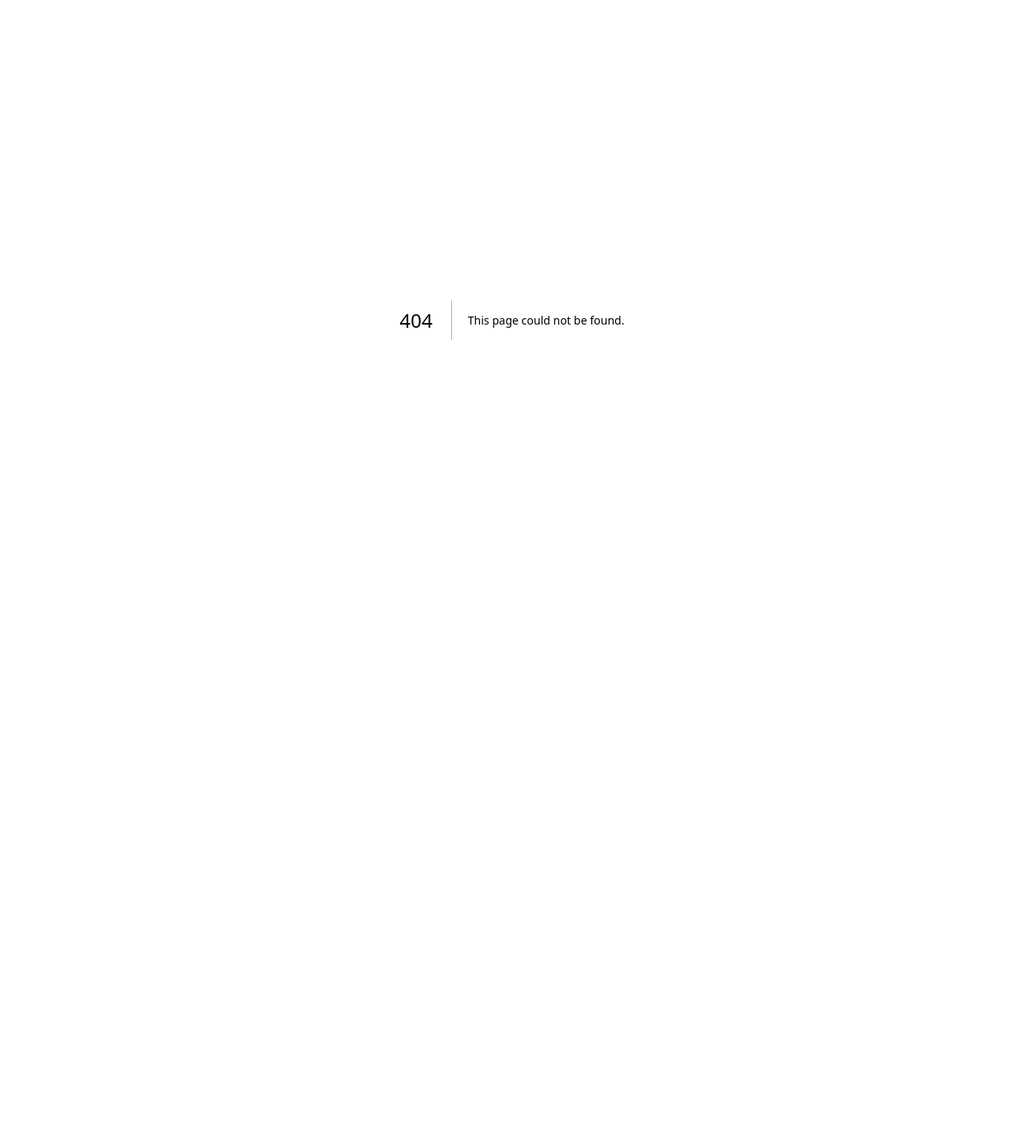
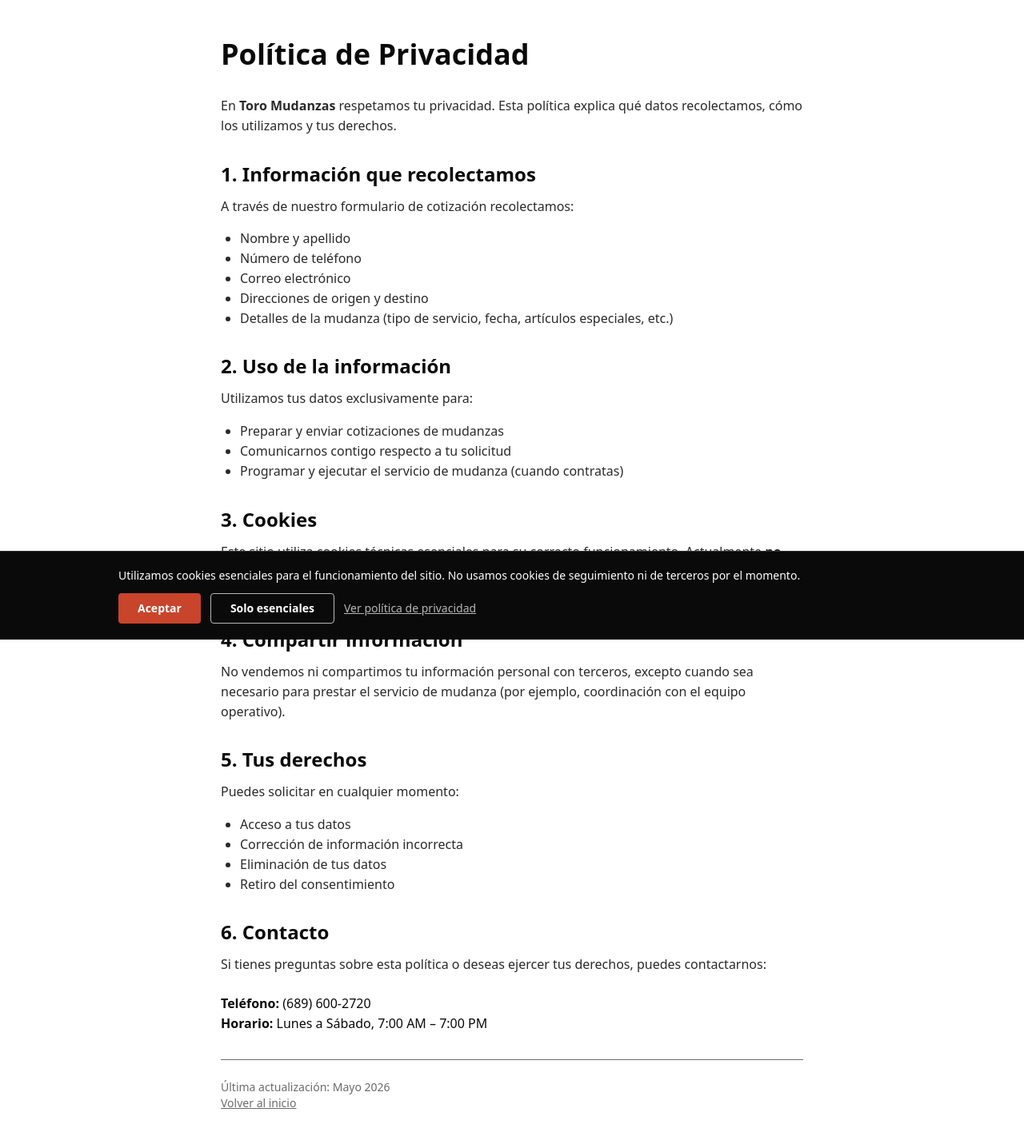
Before and after one commit to vynstudio/nueva-raiz, a Next.js app: page /privacidad in a window 1280 px wide. Before the commit this address had no page. Shown: the top 1426 px of the page at 80% size. Before the commit the page ends 800 px from the top, so only its background shows below. Built offline with nearby package versions, Linux system fonts and the light colour scheme.

Commit message:
Add cookie consent banner and privacy policy page for compliance

```diff
--- a/app/layout.tsx
+++ b/app/layout.tsx
@@ -1,5 +1,6 @@
 import type { Metadata } from "next";
 import "./globals.css";
+import { CookieBanner } from "../components/CookieBanner";
 
 export const metadata: Metadata = {
   title: "Compañía de Mudanzas en Florida Central | 100% en Español para la Comunidad Latina",
@@ -22,7 +23,10 @@
 export default function RootLayout({ children }: { children: React.ReactNode }) {
   return (
     <html lang="es">
-      <body>{children}</body>
+      <body>
+        {children}
+        <CookieBanner />
+      </body>
     </html>
   );
 }
--- a/app/page.tsx
+++ b/app/page.tsx
@@ -483,7 +483,8 @@
 
       <footer className="text-center text-xs text-[#6B6B6B] py-8 border-t">
         Toro Mudanzas · Florida Central · (689) 600-2720<br />
-        Asegurados · Cuadrilla bilingüe · Precios claros
+        Asegurados · Cuadrilla bilingüe · Precios claros<br />
+        <a href="/privacidad" className="underline hover:text-[#C8442A]">Política de Privacidad</a>
       </footer>
     </div>
   );
--- /dev/null
+++ b/app/privacidad/page.tsx
@@ -0,0 +1,73 @@
+import Link from "next/link";
+
+export default function Privacidad() {
+  return (
+    <div className="max-w-3xl mx-auto px-5 py-12 text-[#0A0A0A]">
+      <h1 className="text-4xl font-semibold mb-8">Política de Privacidad</h1>
+
+      <p className="mb-6 text-[#2A2A2A]">
+        En <strong>Toro Mudanzas</strong> respetamos tu privacidad. Esta política explica qué datos recolectamos, cómo los utilizamos y tus derechos.
+      </p>
+
+      <h2 className="text-2xl font-semibold mt-8 mb-3">1. Información que recolectamos</h2>
+      <p className="mb-4 text-[#2A2A2A]">
+        A través de nuestro formulario de cotización recolectamos:
+      </p>
+      <ul className="list-disc pl-6 mb-6 text-[#2A2A2A]">
+        <li>Nombre y apellido</li>
+        <li>Número de teléfono</li>
+        <li>Correo electrónico</li>
+        <li>Direcciones de origen y destino</li>
+        <li>Detalles de la mudanza (tipo de servicio, fecha, artículos especiales, etc.)</li>
+      </ul>
+
+      <h2 className="text-2xl font-semibold mt-8 mb-3">2. Uso de la información</h2>
+      <p className="mb-4 text-[#2A2A2A]">
+        Utilizamos tus datos exclusivamente para:
+      </p>
+      <ul className="list-disc pl-6 mb-6 text-[#2A2A2A]">
+        <li>Preparar y enviar cotizaciones de mudanzas</li>
+        <li>Comunicarnos contigo respecto a tu solicitud</li>
+        <li>Programar y ejecutar el servicio de mudanza (cuando contratas)</li>
+      </ul>
+
+      <h2 className="text-2xl font-semibold mt-8 mb-3">3. Cookies</h2>
+      <p className="mb-4 text-[#2A2A2A]">
+        Este sitio utiliza cookies técnicas esenciales para su correcto funcionamiento.
+        Actualmente <strong>no utilizamos cookies de seguimiento, publicidad ni de terceros</strong>.
+        Puedes rechazar las cookies no esenciales en cualquier momento.
+      </p>
+
+      <h2 className="text-2xl font-semibold mt-8 mb-3">4. Compartir información</h2>
+      <p className="mb-6 text-[#2A2A2A]">
+        No vendemos ni compartimos tu información personal con terceros, excepto cuando sea necesario para prestar el servicio de mudanza (por ejemplo, coordinación con el equipo operativo).
+      </p>
+
+      <h2 className="text-2xl font-semibold mt-8 mb-3">5. Tus derechos</h2>
+      <p className="mb-4 text-[#2A2A2A]">
+        Puedes solicitar en cualquier momento:
+      </p>
+      <ul className="list-disc pl-6 mb-6 text-[#2A2A2A]">
+        <li>Acceso a tus datos</li>
+        <li>Corrección de información incorrecta</li>
+        <li>Eliminación de tus datos</li>
+        <li>Retiro del consentimiento</li>
+      </ul>
+
+      <h2 className="text-2xl font-semibold mt-8 mb-3">6. Contacto</h2>
+      <p className="mb-6 text-[#2A2A2A]">
+        Si tienes preguntas sobre esta política o deseas ejercer tus derechos, puedes contactarnos:
+      </p>
+      <p className="mb-8">
+        <strong>Teléfono:</strong> (689) 600-2720<br />
+        <strong>Horario:</strong> Lunes a Sábado, 7:00 AM – 7:00 PM
+      </p>
+
+      <div className="border-t pt-6 text-sm text-[#6B6B6B]">
+        Última actualización: Mayo 2026
+        <br />
+        <Link href="/" className="underline hover:text-[#C8442A]">Volver al inicio</Link>
+      </div>
+    </div>
+  );
+}
--- /dev/null
+++ b/components/CookieBanner.tsx
@@ -0,0 +1,59 @@
+"use client";
+
+import { useEffect, useState } from "react";
+
+export function CookieBanner() {
+  const [show, setShow] = useState(false);
+
+  useEffect(() => {
+    const consent = localStorage.getItem("cookieConsent");
+    if (!consent) {
+      // Small delay so it doesn't flash on load
+      const timer = setTimeout(() => setShow(true), 1500);
+      return () => clearTimeout(timer);
+    }
+  }, []);
+
+  const handleAccept = () => {
+    localStorage.setItem("cookieConsent", "accepted");
+    setShow(false);
+  };
+
+  const handleReject = () => {
+    localStorage.setItem("cookieConsent", "rejected");
+    setShow(false);
+  };
+
+  if (!show) return null;
+
+  return (
+    <div className="fixed bottom-0 left-0 right-0 bg-[#0A0A0A] text-white z-50 border-t border-[#333]">
+      <div className="max-w-5xl mx-auto px-5 py-5 text-sm">
+        <p className="mb-3">
+          Utilizamos cookies esenciales para el funcionamiento del sitio.
+          No usamos cookies de seguimiento ni de terceros por el momento.
+        </p>
+        <div className="flex flex-col sm:flex-row gap-3">
+          <button
+            onClick={handleAccept}
+            className="bg-[#C8442A] hover:bg-[#E55A3D] text-white px-6 py-2 rounded text-sm font-semibold transition"
+          >
+            Aceptar
+          </button>
+          <button
+            onClick={handleReject}
+            className="border border-white/70 hover:bg-white/10 px-6 py-2 rounded text-sm font-semibold transition"
+          >
+            Solo esenciales
+          </button>
+          <a
+            href="/privacidad"
+            className="text-white/70 hover:text-white underline text-sm self-center"
+          >
+            Ver política de privacidad
+          </a>
+        </div>
+      </div>
+    </div>
+  );
+}
```
